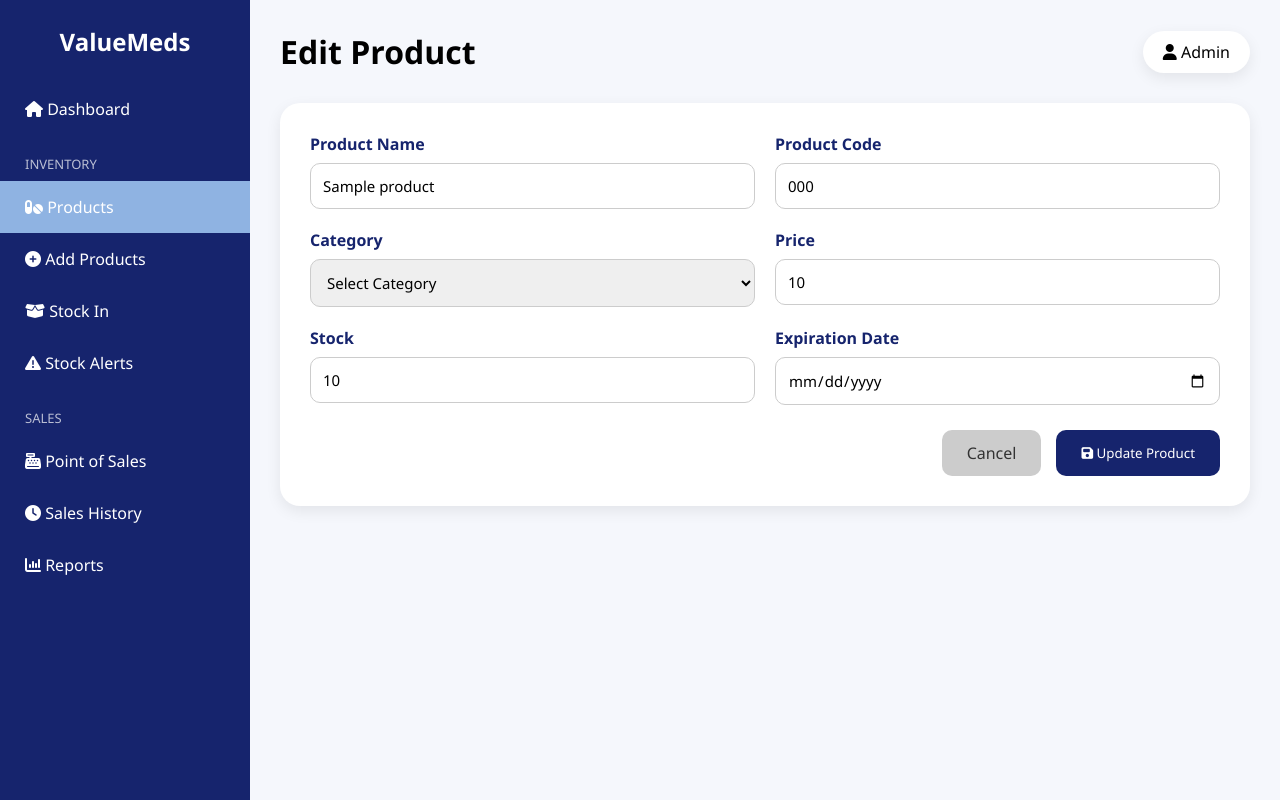
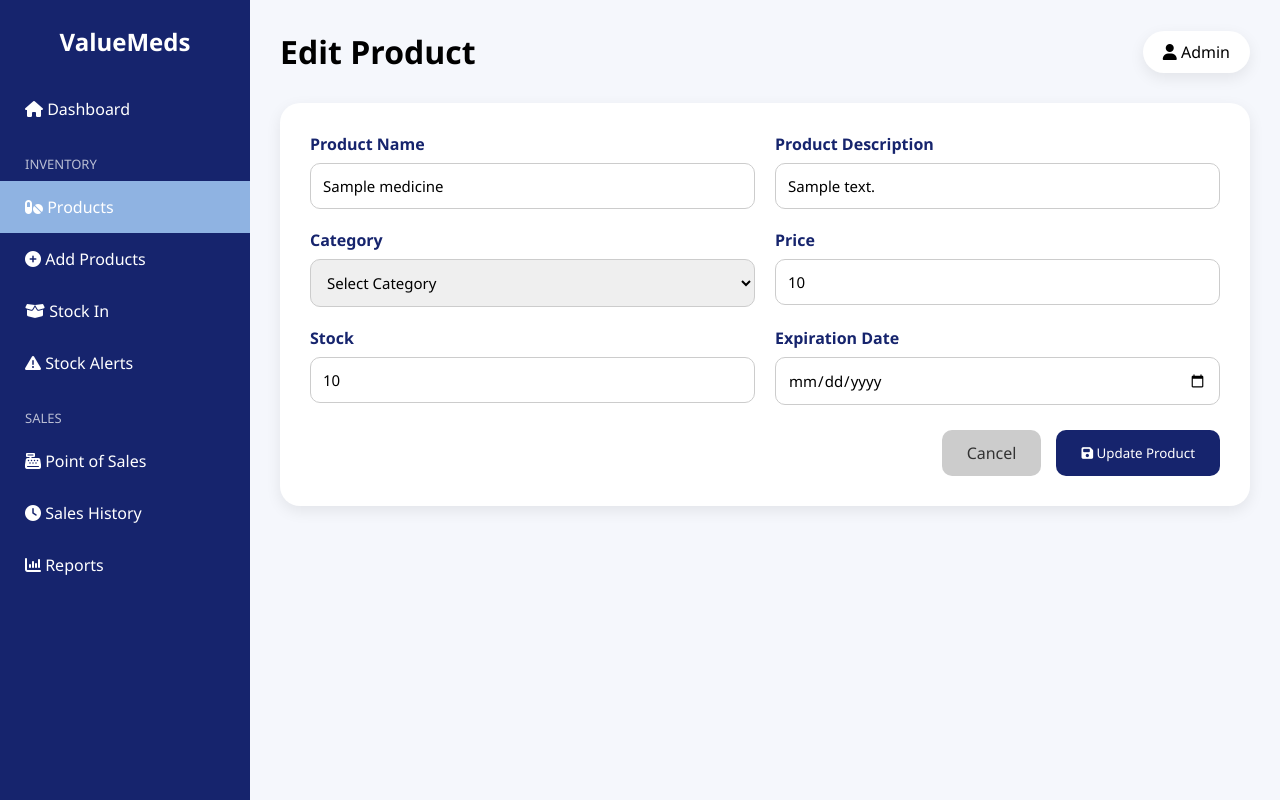
Before and after one commit to bernards-bro/ValueMed-Pharmacy, a PHP site: page /edit.php?id=1 in a window 1280 px wide. Run offline with PHP 8.4, Linux system fonts and the light colour scheme; tables that the repository leaves empty or names only in its code hold one stand-in row (values such as "Sample post"); some libraries are stand-ins or nearby versions.

Commit message:
Remove the add product menu and fix the db design

```diff
--- a/dashboard.php
+++ b/dashboard.php
@@ -236,11 +236,6 @@ INVENTORY
 Products
 </a>
 
-<a href="add_products.php">
-<i class="fas fa-plus-circle"></i>
-Add Products
-</a>
-
 <a href="stock_in.php">
 <i class="fas fa-box-open"></i>
 Stock In
--- a/delete.php
+++ b/delete.php
@@ -4,7 +4,7 @@ require 'db.php';
 
     if (isset($_GET['id'])){
         $id = $_GET['id'];
-        $sql = "DELETE FROM products WHERE product_id='$id'";
+        $sql = "DELETE FROM medicines WHERE medicine_id='$id'";
 
     if ($conn->query($sql)  === TRUE){
 
--- a/edit.php
+++ b/edit.php
@@ -5,11 +5,11 @@ require 'db.php';
 /* Get product ID */
 if (isset($_GET['id'])) {
 
-    $product_id = $_GET['id'];
+    $medicine_id = $_GET['id'];
 
-} elseif (isset($_POST['product_id'])) {
+} elseif (isset($_POST['medicine_id'])) {
 
-    $product_id = $_POST['product_id'];
+    $medicine_id = $_POST['medicine_id'];
 
 } else {
 
@@ -22,33 +22,33 @@ if (isset($_GET['id'])) {
 /* Update product */
 if ($_SERVER["REQUEST_METHOD"] == "POST") {
 
-    $product_name = $_POST["product_name"];
-    $product_code = $_POST["product_code"];
+    $product_name = $_POST["medicine_name"];
+    $description = $_POST["description"];
     $category = $_POST["category"];
-    $price = $_POST["price"];
-    $stock = $_POST["stock"];
-    $expiry_date = $_POST["expiry_date"];
+    $price = $_POST["selling_price"];
+    $stock = $_POST["stock_quantity"];
+    $expiry_date = $_POST["expiration_date"];
 
     $stmt = $conn->prepare("
-        UPDATE products SET
-            product_name = ?,
-            product_code = ?,
+        UPDATE medicines SET
+            medicine_name = ?,
+            description = ?,
             category = ?,
-            price = ?,
-            stock = ?,
+            selling_price = ?,
+            stock_quantity = ?,
             expiry_date = ?
         WHERE product_id = ?
     ");
 
     $stmt->bind_param(
         "sssdiss",
-        $product_name,
-        $product_code,
+        $medicine_name,
+        $description,
         $category,
-        $price,
-        $stock,
-        $expiry_date,
-        $product_id
+        $selling_price,
+        $stock_quantity,
+        $expiration_date,
+        $medicine_id
     );
 
     if ($stmt->execute()) {
@@ -71,11 +71,11 @@ if ($_SERVER["REQUEST_METHOD"] == "POST") {
 /* Get existing product */
 $stmt = $conn->prepare("
     SELECT *
-    FROM products
-    WHERE product_id = ?
+    FROM medicines
+    WHERE medicine_id = ?
 ");
 
-$stmt->bind_param("i", $product_id);
+$stmt->bind_param("i", $medicine_id);
 $stmt->execute();
 
 $result = $stmt->get_result();
@@ -87,7 +87,7 @@ if ($result->num_rows == 0) {
 
 }
 
-$product = $result->fetch_assoc();
+$medicines = $result->fetch_assoc();
 
 ?>
 
@@ -319,8 +319,8 @@ body{
 
             <input
                 type="hidden"
-                name="product_id"
-                value="<?= htmlspecialchars($product['product_id']); ?>"
+                name="medicine_id"
+                value="<?= htmlspecialchars($medicines['medicine_id']); ?>"
             >
 
 
@@ -332,8 +332,8 @@ body{
 
                     <input
                         type="text"
-                        name="product_name"
-                        value="<?= htmlspecialchars($product['product_name']); ?>"
+                        name="medicine_name"
+                        value="<?= htmlspecialchars($medicines['medicine_name']); ?>"
                         required
                     >
 
@@ -342,12 +342,12 @@ body{
 
                 <div class="group">
 
-                    <label>Product Code</label>
+                    <label>Product Description</label>
 
                     <input
                         type="text"
-                        name="product_code"
-                        value="<?= htmlspecialchars($product['product_code']); ?>"
+                        name="description"
+                        value="<?= htmlspecialchars($medicines['description']); ?>"
                         required
                     >
 
@@ -367,27 +367,27 @@ body{
                         <option value="">Select Category</option>
 
                         <option value="Tablet"
-                            <?= $product['category'] == 'Tablet' ? 'selected' : ''; ?>>
+                            <?= $medicines['category'] == 'Tablet' ? 'selected' : ''; ?>>
                             Tablet
                         </option>
 
                         <option value="Capsule"
-                            <?= $product['category'] == 'Capsule' ? 'selected' : ''; ?>>
+                            <?= $medicines['category'] == 'Capsule' ? 'selected' : ''; ?>>
                             Capsule
                         </option>
 
                         <option value="Syrup"
-                            <?= $product['category'] == 'Syrup' ? 'selected' : ''; ?>>
+                            <?= $medicines['category'] == 'Syrup' ? 'selected' : ''; ?>>
                             Syrup
                         </option>
 
                         <option value="Injection"
-                            <?= $product['category'] == 'Injection' ? 'selected' : ''; ?>>
+                            <?= $medicines['category'] == 'Injection' ? 'selected' : ''; ?>>
                             Injection
                         </option>
 
                         <option value="Vitamin"
-                            <?= $product['category'] == 'Vitamin' ? 'selected' : ''; ?>>
+                            <?= $medicines['category'] == 'Vitamin' ? 'selected' : ''; ?>>
                             Vitamin
                         </option>
 
@@ -403,8 +403,8 @@ body{
                     <input
                         type="number"
                         step="0.01"
-                        name="price"
-                        value="<?= htmlspecialchars($product['price']); ?>"
+                        name="selling_price"
+                        value="<?= htmlspecialchars($medicines['selling_price']); ?>"
                         required
                     >
 
@@ -421,8 +421,8 @@ body{
 
                     <input
                         type="number"
-                        name="stock"
-                        value="<?= htmlspecialchars($product['stock']); ?>"
+                        name="stock_quantity"
+                        value="<?= htmlspecialchars($medicines['stock_quantity']); ?>"
                         required
                     >
 
@@ -435,8 +435,8 @@ body{
 
                     <input
                         type="date"
-                        name="expiry_date"
-                        value="<?= htmlspecialchars($product['expiry_date']); ?>"
+                        name="expiration_date"
+                        value="<?= htmlspecialchars($medicines['expiration_date']); ?>"
                         required
                     >
 
--- a/pos.php
+++ b/pos.php
@@ -306,10 +306,6 @@ INVENTORY
 <i class="fas fa-pills"></i> Products
 </a>
 
-<a href="add_products.php">
-<i class="fas fa-plus-circle"></i> Add Products
-</a>
-
 <a href="stock_in.php">
 <i class="fas fa-box-open"></i> Stock In
 </a>
--- a/reports.php
+++ b/reports.php
@@ -250,10 +250,6 @@ INVENTORY
 <i class="fas fa-pills"></i> Products
 </a>
 
-<a href="add_products.php">
-<i class="fas fa-plus-circle"></i> Add Products
-</a>
-
 <a href="stock_in.php">
 <i class="fas fa-box-open"></i> Stock In
 </a>
--- a/sales_history.php
+++ b/sales_history.php
@@ -197,10 +197,6 @@ INVENTORY
 
 <a href="products.php">
 <i class="fas fa-pills"></i> Products
-</a>
-
-<a href="add_products.php">
-<i class="fas fa-plus-circle"></i> Add Products
 </a>
 
 <a href="stock_in.php">
--- a/stock_alerts.php
+++ b/stock_alerts.php
@@ -192,10 +192,6 @@ text-decoration:none;
 <i class="fas fa-pills"></i> Products
 </a>
 
-<a href="add_products.php">
-<i class="fas fa-plus-circle"></i> Add Products
-</a>
-
 <a href="stock_in.php">
 <i class="fas fa-box-open"></i> Stock In
 </a>
--- a/stock_in.php
+++ b/stock_in.php
@@ -226,10 +226,6 @@ INVENTORY
 <i class="fas fa-pills"></i> Products
 </a>
 
-<a href="add_products.php">
-<i class="fas fa-plus-circle"></i> Add Products
-</a>
-
 <a href="stock_in.php" class="active">
 <i class="fas fa-box-open"></i> Stock In
 </a>
```
Also changed, not shown: add_products.php (+19 -23 lines), products.php (+10 -14 lines).
